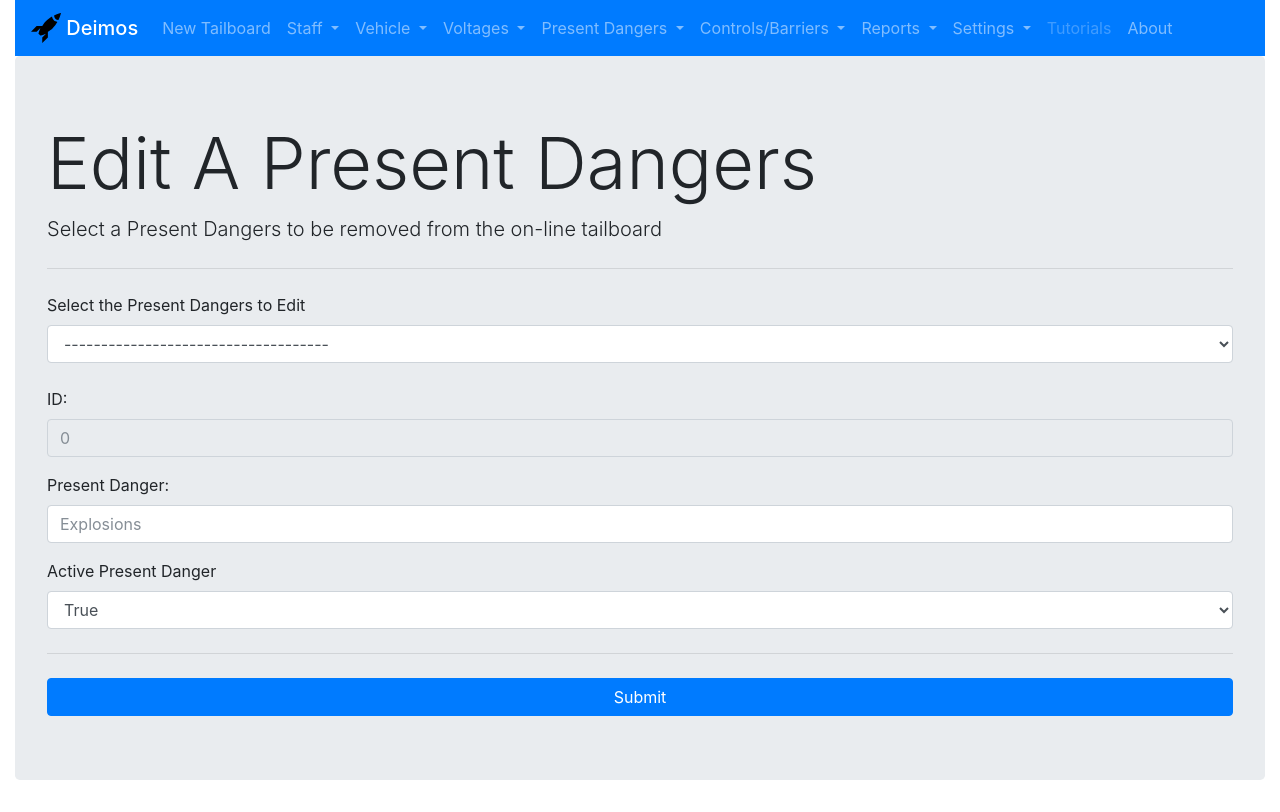
After one commit to kevans05/Deimos, a Python web app: template project/templates/presentDangersEdit.html in a window 1280 px wide. The commit adds this page. Run offline with Jinja, Linux system fonts and the light colour scheme; the template is opened without the code that fills it, so the values that code supplies are empty; some libraries are stand-ins or nearby versions.

Commit message:
slowly getting to the end, still lots of learning to do

```diff
--- a/project/__init__.py
+++ b/project/__init__.py
@@ -3,7 +3,7 @@
 #################
 from flask import Flask
 from flask_mail import Mail
-
+from celery import Celery
 import os
 from config import MAIL_SERVER, MAIL_PORT, MAIL_USE_TLS, MAIL_USE_SSL,\
     MAIL_USERNAME, MAIL_PASSWORD, ADMINS
@@ -15,6 +15,7 @@ from config import MAIL_SERVER, MAIL_PORT, MAIL_USE_TLS, MAIL_USE_SSL,\
 
 app = Flask(__name__)
 app.config.from_object('config')
+
 
 mail = Mail(app)
 if not app.debug:
--- a/project/static/js/staffEditJS.js
+++ b/project/static/js/staffEditJS.js
@@ -8,5 +8,6 @@ function myFunction() {
     document.getElementById("inputPhoneNumber").value = str[4];
     document.getElementById("inputActive").value = str[5];
     document.getElementById("inputCorpID").value = str[6];
+    document.getElementById("supervisorEmail").value = str[7];
 
 }
--- a/project/templates/base.html
+++ b/project/templates/base.html
@@ -21,7 +21,7 @@
     <meta name="viewport" content="width=device-width, initial-scale=1.0">
     <link rel="icon" type="image/svg" href="/static/svg/rocket.svg">
 </head>
-<body}>
+<body>
 <div class="container-fluid">
     <nav class="navbar navbar-expand-lg navbar-light navbar-dark bg-primary">
         <a class="navbar-brand mb-0 h1" href="{{ url_for('index') }}">
@@ -56,6 +56,38 @@
                         </div>
                     </li>
                     <li class="nav-item dropdown">
+                        <a class="nav-link dropdown-toggle" href="#" id="navbarDropdownMenuVoltages" data-toggle="dropdown" aria-haspopup="true" aria-expanded="false">
+                            Voltages
+                        </a>
+                        <div class="dropdown-menu" aria-labelledby="navbarDropdownMenuVoltages">
+                            <a class="dropdown-item" href="#">New Voltage</a>
+                            <a class="dropdown-item" href="#">Remove Voltage</a>
+                            <a class="dropdown-item" href="#">Edit Voltages</a>
+                        </div>
+                    </li>
+                    <li class="nav-item dropdown">
+                        <a class="nav-link dropdown-toggle" href="#" id="navbarDropdownMenuPresentDangers" data-toggle="dropdown" aria-haspopup="true" aria-expanded="false">
+                            Present Dangers
+                        </a>
+                        <div class="dropdown-menu" aria-labelledby="navbarDropdownMenuPresentDangers">
+                            <a class="dropdown-item" href="{{ url_for('newPresentDangers') }}">New Present Dangers</a>
+                            <a class="dropdown-item" href="{{ url_for('removePresentDangers') }}">Remove Present Dangers</a>
+                            <a class="dropdown-item" href="{{ url_for('editPresentDangers') }}">Edit Present Dangers</a>
+                        </div>
+                    </li>
+
+                    <li class="nav-item dropdown">
+                        <a class="nav-link dropdown-toggle" href="#" id="navbarDropdownMenuControlsBarriers" data-toggle="dropdown" aria-haspopup="true" aria-expanded="false">
+                            Controls/Barriers
+                        </a>
+                        <div class="dropdown-menu" aria-labelledby="navbarDropdownMenuControlsBarriers">
+                            <a class="dropdown-item" href="#">New Controls/Barriers</a>
+                            <a class="dropdown-item" href="#">Remove Controls/Barriers</a>
+                            <a class="dropdown-item" href="#">Edit Controls/Barriers</a>
+                        </div>
+                    </li>
+
+                    <li class="nav-item dropdown">
                         <a class="nav-link dropdown-toggle" href="#" id="navbarDropdownMenuReports" data-toggle="dropdown" aria-haspopup="true" aria-expanded="false">
                             Reports
                         </a>
@@ -63,6 +95,14 @@
                             <a class="dropdown-item" href="{{ url_for('archives') }}">Tailboard Archives</a>
                             <a class="dropdown-item" href="{{ url_for('exportDataBase') }}">Export Entire Database to Excel</a>
                             <a class="dropdown-item disabled" href="#">Statistics</a>
+                        </div>
+                    </li>
+                    <li class="nav-item dropdown">
+                        <a class="nav-link dropdown-toggle" href="#" id="navbarDropdownMenuSettings" data-toggle="dropdown" aria-haspopup="true" aria-expanded="false">
+                            Settings
+                        </a>
+                        <div class="dropdown-menu" aria-labelledby="navbarDropdownMenuSettings">
+                            <a class="dropdown-item" href="#">Email Settings</a>
                         </div>
                     </li>
                 </ul>
--- a/project/templates/newTailboard.html
+++ b/project/templates/newTailboard.html
@@ -23,7 +23,7 @@
                         </select>
                      </div>
                     <div class="form-group">
-                        <label for="voltagesPresent">Please select the Voltages that are present on the site</label>
+                        <label for="voltagesPresent">Please select the Voltages that are present on the site:</label>
                         <select multiple class="form-control" id="presentVoltages" name="presentVoltages" size="3">
                             <option value="ground">Grounded</option>
                             <option value="lessThan">≤ 750 V</option>
@@ -31,7 +31,7 @@
                         </select>
                     </div>
                     <div class="form-group">
-                        <label for="presentDangers">Please select the Present Dangers on site, If you do not see a current danger please select other and add the new dangers with a ; between each point:</label>
+                        <label for="presentDangers">Please select the Present Dangers on site:</label>
                         <select multiple class="form-control" id="presentDangers" name="presentDangers">
                             <option value="coldMeter">Cold Meter</option>
                             <option value="hotMeter">Hot Meter</option>
@@ -46,7 +46,7 @@
                         </select>
                     </div>
                     <div class="form-group">
-                        <label for="ControlsBarriers">Please select the Controls/Barriers present</label>
+                        <label for="ControlsBarriers">Please select the Controls/Barriers present:</label>
                         <select multiple class="form-control" id="ControlsBarriers" name="ControlsBarriers">
                             <option value="rubberGloves">Rubber Gloves</option>
                             <option value="rubberCoverUp">Rubber Cover Up</option>
--- /dev/null
+++ b/project/templates/presentDangersEdit.html
@@ -0,0 +1,39 @@
+{% extends "base.html" %}
+{% block content %}
+    <script src="/static/js/staffEditJS.js"></script>
+    <div class="container-fluid">
+        <div class="jumbotron">
+            <h1 class="display-3">Edit A Present Dangers</h1>
+            <p class="lead">Select a Present Dangers to be removed from the on-line tailboard</p>
+            <hr class="my-4">
+                <label for="editStaff">Select the Present Dangers to Edit</label>
+                <select class="form-control" id="editPresentDangers" name="editPresentDangers" onchange="myFunction()">
+                    <option>------------------------------------</option>
+                     {% for o in presentDangers %}
+                          <option {% if o.enabled == 1 %}style='color: #1c3bcc'{% else %} style='color: #cc1e18' {% endif %} value={{ o.id }};{{ o.presentDangers }}<;{{ o.activeStaff }}<>{{ o.presentDangers }}</option>
+                    {% endfor %}
+                </select>
+                <br>
+                <form action="{{ url_for('handleEditStaff') }}" method="post">
+                    <div class="form-group">
+                        <label for="id">ID:</label>
+                        <input type="text" class="form-control" id="id" name="id" aria-describedby="id" placeholder="0" disabled>
+                        <input type="text" class="form-control" id="inputid" name="inputid" aria-describedby="id" placeholder="0" hidden>
+                     </div>
+                    <div class="form-group">
+                        <label for="newPresentDanger">Present Danger:</label>
+                        <input type="text" class="form-control" id="newPresentDanger" name="newPresentDanger" aria-describedby="newPresentDanger" placeholder="Explosions" onkeyup="this.value = this.value.replace(/[^a-z]/, '')" required>
+                     </div>
+                    <div class="form-group">
+                        <label for="inputEnabled">Active Present Danger</label>
+                        <select class="form-control" id="inputActive" name="activePresentDanger">
+                            <option value=True >True</option>
+                            <option value=False>False</option>
+                        </select>
+                    </div>
+                    <hr class="my-4">
+                    <button type="submit" class="btn btn-primary" style="width: 100%">Submit</button>
+                </form>
+        </div>
+    </div>
+{% endblock %}
--- a/project/templates/staffEdit.html
+++ b/project/templates/staffEdit.html
@@ -10,7 +10,7 @@
                 <select class="form-control" id="editStaff" name="editStaff" onchange="myFunction()">
                     <option>------------------------------------</option>
                      {% for o in staff %}
-                          <option {% if o.enabled == 1 %}style='text-color: #1c3bcc'{% else %} style='text-color: #cc1e18' {% endif %} value={{ o.id }};{{ o.firstName }};{{ o.lastName }};{{ o.email }};{{ o.tel }};{{ o.enabled }};{{ o.corporateID }}>{{ o.firstName }} {{ o.lastName }} - {{ o.email }}</option>
+                          <option {% if o.enabled == 1 %}style='text-color: #1c3bcc'{% else %} style='text-color: #cc1e18' {% endif %} value={{ o.id }};{{ o.firstName }};{{ o.lastName }};{{ o.email }};{{ o.tel }};{{ o.enabled }};{{ o.corporateID }};{{ o.supervisorEmail }}>{{ o.firstName }} {{ o.lastName }} - {{ o.email }}</option>
                     {% endfor %}
                 </select>
                 <br>
@@ -41,6 +41,10 @@
                         <input type="tel" class="form-control" id="inputPhoneNumber" name="inputPhoneNumber" aria-describedby="phoneNumber" placeholder="5196615800" required>
                     </div>
                     <div class="form-group">
+                        <label for="supervisorEmail">Supervisor Email</label>
+                        <input type="email" class="form-control" id="supervisorEmail" name="supervisorEmail" aria-describedby="supervisorEmail" placeholder="roer@londonhydro.com" required>
+                    </div>
+                    <div class="form-group">
                         <label for="inputEnabled">Active User</label>
                         <select class="form-control" id="inputActive" name="activeStaff">
                             <option value=True >True</option>
--- a/project/templates/staffNew.html
+++ b/project/templates/staffNew.html
@@ -26,6 +26,10 @@
                     <label for="inputPhoneNumber">Phone Number:</label>
                     <input type="tel" class="form-control" id="inputPhoneNumber" name="inputPhoneNumber" aria-describedby="phoneNumber" placeholder="5196615800" required>
                 </div>
+                <div class="form-group">
+                    <label for="supervisorEmail">Supervisor Email</label>
+                    <input type="email" class="form-control" id="supervisorEmail" name="supervisorEmail" aria-describedby="supervisorEmail" placeholder="roer@londonhydro.com" required>
+                </div>
                 <br>
                 <button type="submit" class="btn btn-primary" style="width: 100%">Submit</button>
             </form>
```
Also changed, not shown: project/basicModules.py (added, +21 -0 lines), project/email.py (+83 -6 lines), project/templates/presentDanersRemove.html (added, +19 -0 lines), project/views.py (+24 -7 lines), project/dynamic/db/database.db.
